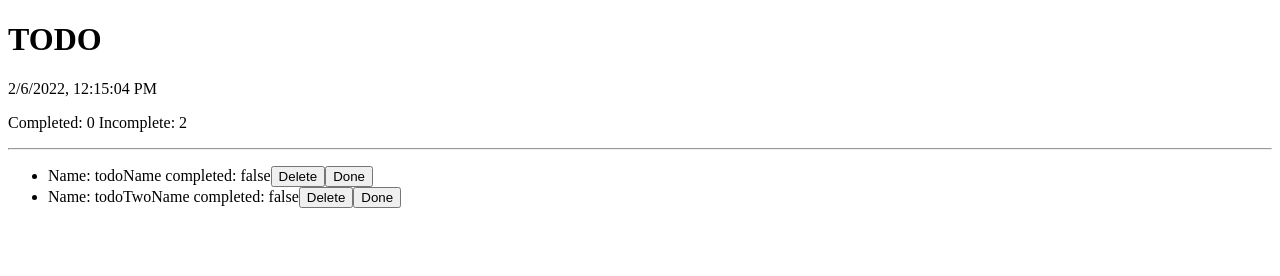
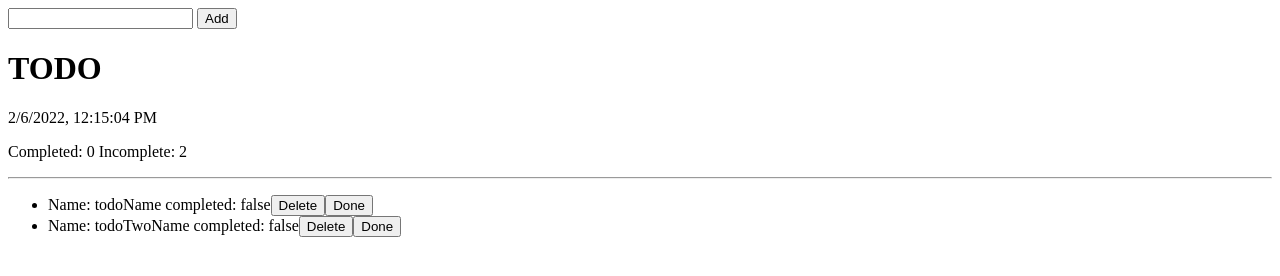
Before and after one commit to tuukkaUosukainen/100, a website built with Parcel: page todo/index.html in a window 1280 px wide. Built offline with nearby package versions, Linux system fonts and the light colour scheme.

Commit message:
add form to html

```diff
--- a/todo/index.html
+++ b/todo/index.html
@@ -9,7 +9,9 @@
 </head>
 <body>
 <div id='root'>
+  <input id='todo-input' type='text' value=''>
+  <button id='add-todo-btn'>Add</button>
 </div>
-<script src='index.js' type="module"></script>
+<script src='index.js' type='module'></script>
 </body>
 </html>
```
